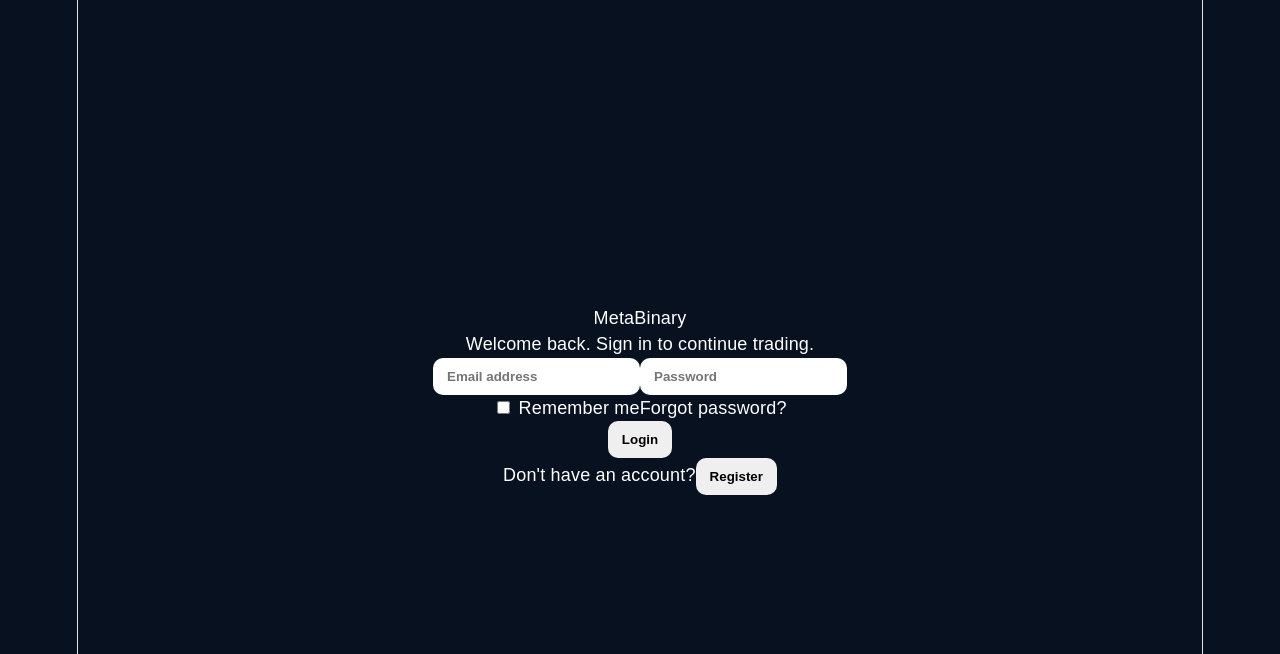
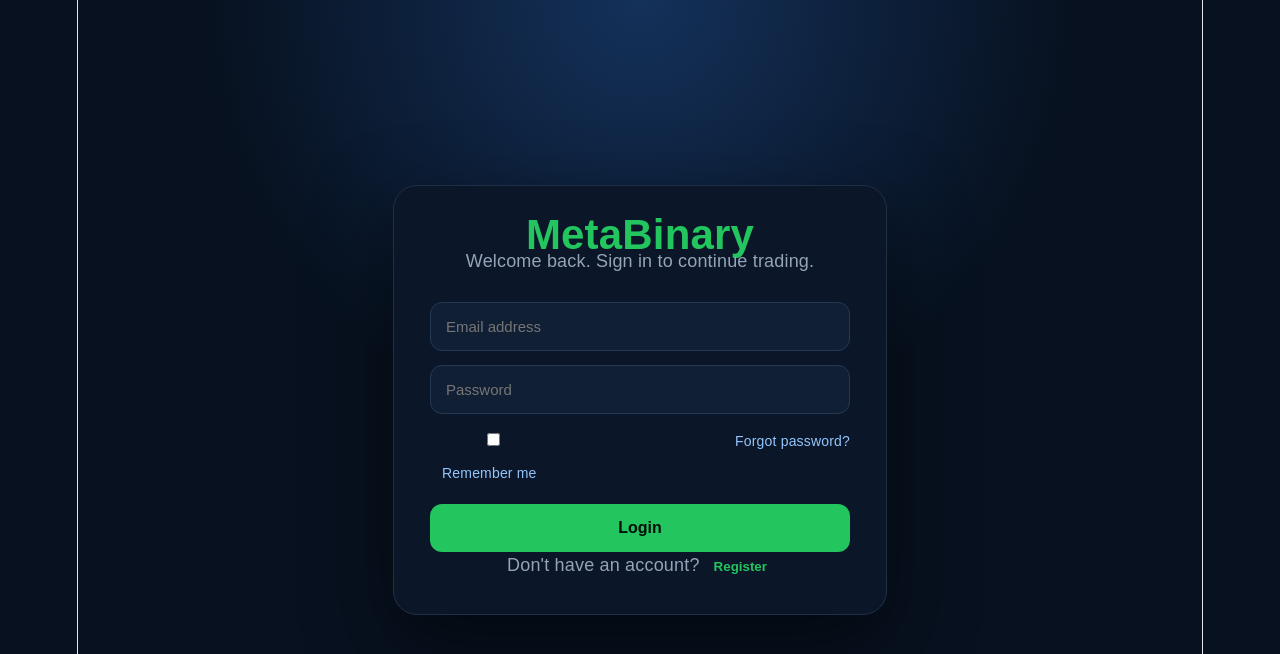
Before and after one commit to john2026mainakasongo-bit/metabinary-, a React (Vite) app: page / in a window 1280 px wide. Shown: the top 654 px of the page. Built offline with nearby package versions, Linux system fonts and the light colour scheme.

Commit message:
Update App.css

```diff
--- a/src/App.css
+++ b/src/App.css
@@ -1,195 +1,83 @@
-* {
-  box-sizing: border-box;
-}
-
 body {
   margin: 0;
+  font-family: Arial, sans-serif;
   background: #07111f;
   color: white;
-  font-family: Arial, sans-serif;
-}
-
-.app {
-  min-height: 100vh;
-  background: radial-gradient(circle at top, #10233f, #050914);
-}
-
-.topbar {
-  height: 70px;
-  background: #0b1628;
-  border-bottom: 1px solid #1f2f46;
-  display: flex;
-  align-items: center;
-  justify-content: space-between;
-  padding: 0 22px;
-}
-
-.brand {
-  font-size: 28px;
-  font-weight: 800;
-  color: #22c55e;
-}
-
-.topActions {
-  display: flex;
-  gap: 12px;
-  align-items: center;
-}
-
-.balance {
-  background: #111f35;
-  padding: 10px 18px;
-  border-radius: 12px;
-  color: #22c55e;
-  font-weight: bold;
-}
-
-button,
-select,
-input {
-  border: 0;
-  border-radius: 10px;
-  padding: 11px 14px;
-  font-weight: bold;
-}
-
-button {
-  cursor: pointer;
-}
-
-.depositBtn,
-.buyUp {
-  background: #22c55e;
-  color: #03100a;
-}
-
-.buyDown {
-  background: #ef4444;
-  color: white;
-}
-
-.mainLayout {
-  display: grid;
-  grid-template-columns: 230px 1fr 280px;
-  gap: 18px;
-  padding: 18px;
-}
-
-.sidebar,
-.tradePanel {
-  background: #0b1628;
-  border: 1px solid #1f2f46;
-  border-radius: 18px;
-  padding: 18px;
-}
-
-.sidebar button {
-  width: 100%;
-  margin-bottom: 10px;
-  background: #13243d;
-  color: white;
-}
-
-.positionCard {
-  background: #13243d;
-  padding: 14px;
-  border-radius: 14px;
-  margin-bottom: 12px;
-  display: flex;
-  justify-content: space-between;
-}
-
-.chartArea {
-  background: #0b1628;
-  border: 1px solid #1f2f46;
-  border-radius: 18px;
-  padding: 20px;
-}
-
-.chartHeader {
-  display: flex;
-  justify-content: space-between;
-  color: #cbd5e1;
-}
-
-.fakeChart {
-  height: 360px;
-  margin-top: 25px;
-  background: linear-gradient(#0f2139, #07111f);
-  border-radius: 18px;
-  overflow: hidden;
-}
-
-.fakeChart svg {
-  width: 100%;
-  height: 100%;
-}
-
-.digits {
-  display: flex;
-  justify-content: space-between;
-  margin-top: 20px;
-}
-
-.digits span {
-  width: 42px;
-  height: 42px;
-  border-radius: 50%;
-  background: #13243d;
-  display: grid;
-  place-items: center;
-  color: #22c55e;
-  font-weight: bold;
-}
-
-.tradePanel {
-  display: flex;
-  flex-direction: column;
-  gap: 12px;
-}
-
-.aiAssistant {
-  position: fixed;
-  right: 20px;
-  bottom: 20px;
-  background: #111f35;
-  border: 1px solid #22c55e;
-  padding: 14px 18px;
-  border-radius: 16px;
-  color: #cbd5e1;
 }
 
 .authPage {
   min-height: 100vh;
   display: grid;
   place-items: center;
-  background: #07111f;
+  background:
+    radial-gradient(circle at top, #14315a, transparent 45%),
+    #07111f;
 }
 
-.authBox {
-  width: 380px;
+.authCard {
+  width: 420px;
   background: #0b1628;
-  padding: 35px;
-  border-radius: 22px;
   border: 1px solid #1f2f46;
+  border-radius: 24px;
+  padding: 36px;
+  box-shadow: 0 30px 80px rgba(0,0,0,.5);
+}
+
+.logo {
+  font-size: 42px;
+  font-weight: 900;
+  color: #22c55e;
   text-align: center;
 }
 
-.authBox h1 {
-  color: #22c55e;
+.subtitle {
+  color: #94a3b8;
+  text-align: center;
+  margin-bottom: 28px;
 }
 
-.authBox input,
-.authBox button {
+input {
   width: 100%;
-  margin-top: 12px;
+  padding: 15px;
+  margin-bottom: 14px;
+  border-radius: 12px;
+  border: 1px solid #263954;
+  background: #111f35;
+  color: white;
+  font-size: 15px;
+  box-sizing: border-box;
 }
 
-.authBox button {
-  background: #22c55e;
+.authRow {
+  display: flex;
+  justify-content: space-between;
+  font-size: 14px;
+  color: #93c5fd;
+  margin-bottom: 18px;
 }
 
-.authBox p {
-  color: #93c5fd;
+.primaryBtn {
+  width: 100%;
+  padding: 15px;
+  border-radius: 12px;
+  border: 0;
+  background: #22c55e;
+  color: #03100a;
+  font-weight: 900;
+  font-size: 16px;
   cursor: pointer;
 }
+
+.switchText {
+  text-align: center;
+  color: #94a3b8;
+}
+
+.switchText button {
+  margin-left: 8px;
+  background: none;
+  border: 0;
+  color: #22c55e;
+  font-weight: bold;
+  cursor: pointer;
+}
```
